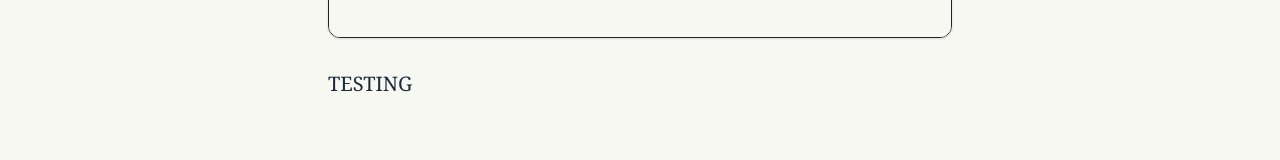
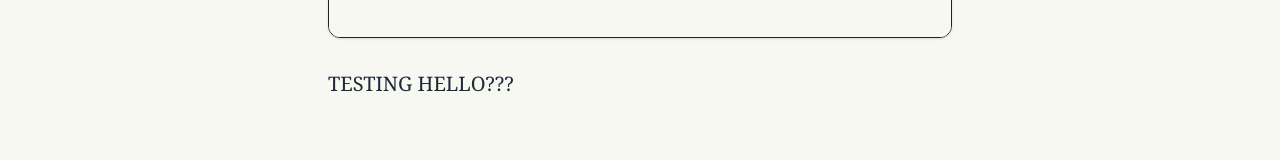
Before and after one commit to toastedgrain/andrew-blog, a Next.js app: page /blog/chatbots in a window 1280 px wide. Shown: the part 613-773 px from the top of the page. Built offline with nearby package versions, Linux system fonts and the light colour scheme.

Commit message:
editing the inside of the new blog post 2

```diff
--- a/src/app/blog/chatbots/page.tsx
+++ b/src/app/blog/chatbots/page.tsx
@@ -33,7 +33,7 @@ export default function WebsitePost() {
 
       {/* Article Content */}
       <article className="prose prose-xl font-serif text-xl space-y-5 text-gray-800 gap-y-8">
-        <p>TESTING</p>
+        <p>TESTING HELLO???</p>
       </article>
     </main>
   );
```
